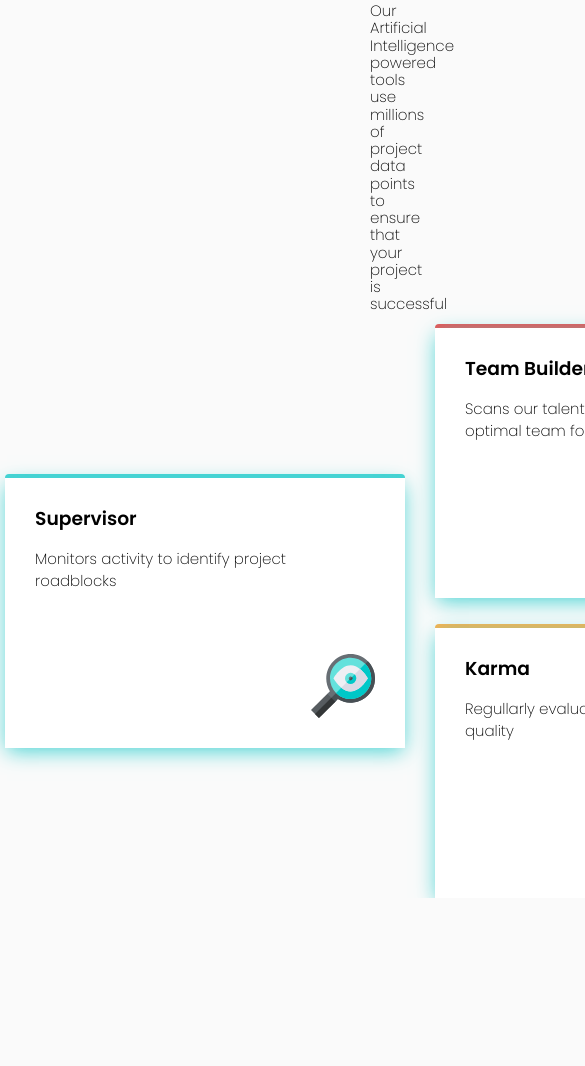
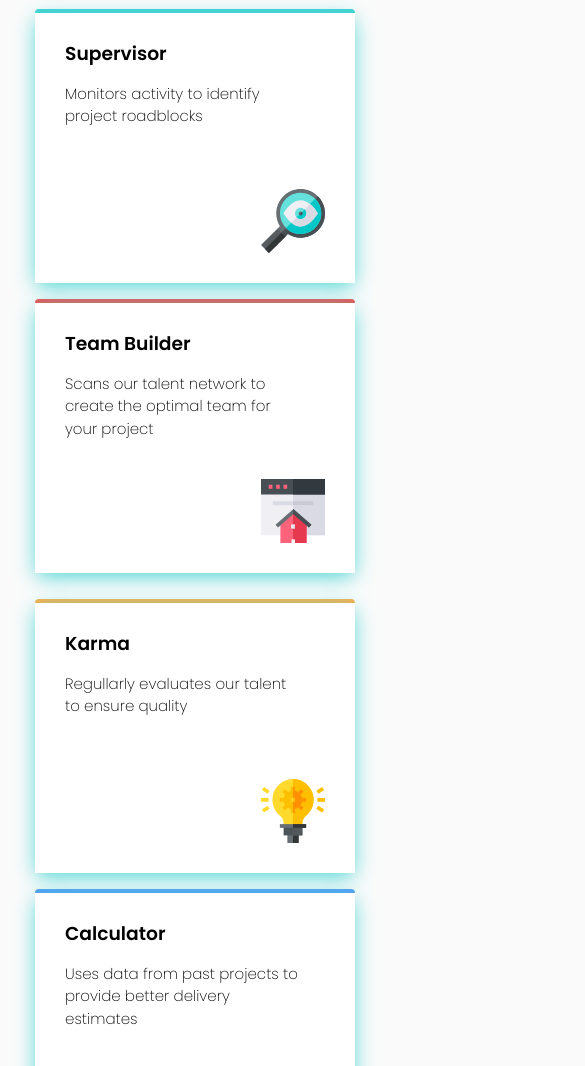
Before and after one commit to wella4life/Challenge_7_Easy, a plain HTML site: page index.html in a window 390 px wide. Shown: the part 206-1272 px from the top of the page, 585 px wide, since content can reach past the window. Before the commit the page ends 1104 px from the top, so only its background shows below. Drawn offline with Linux system fonts and the light colour scheme.

Commit message:
Finished Mobile Version
.Finished Mobile Version

```diff
--- a/css/master.css
+++ b/css/master.css
@@ -42,6 +42,10 @@ ul {
 @media (max-width: 425px) {
   .container {
     width: 320px;
+    display: flex;
+    flex-direction: column;
+    flex-wrap: wrap;
+    align-content: flex-start;
   }
 }
 @media (min-width: 768px) {
@@ -78,20 +82,48 @@ ul {
   margin-top: 7px;
   font-size: 33px;
 }
+@media (max-width: 425px) {
+  .header h2,
+  .header h1 {
+    font-size: 25px;
+  }
+}
 .header p {
   font-weight: 200;
   font-size: var(--Font-Size);
   margin-left: 335px;
   margin-right: 315px;
 }
+@media (max-width: 425px) {
+  .header p {
+    margin-left: 0;
+    margin-right: 0;
+  }
+}
 .content {
   display: flex;
+  margin-top: 50px;
+}
+@media (max-width: 425px) {
+  .content {
+    display: flex;
+    flex-direction: column;
+  }
 }
 .container .left {
   position: relative;
   margin-left: -30px;
   margin-right: 30px;
   margin-top: 150px;
+}
+@media (max-width: 425px) {
+  .container .left {
+    margin-left: 0;
+    margin-right: 0;
+    margin-top: 0;
+    margin-bottom: 20px;
+    width: 320px;
+  }
 }
 .container .left::before,
 .container .top::before,
@@ -121,9 +153,19 @@ ul {
 .container .middle .top {
   position: relative;
 }
+@media (max-width: 425px) {
+  .container .top {
+    width: 320px;
+  }
+}
 .container .middle .bot {
   position: relative;
   margin-top: 30px;
+}
+@media (max-width: 425px) {
+  .container .bot {
+    width: 320px;
+  }
 }
 .container .right {
   position: relative;
@@ -131,12 +173,25 @@ ul {
   margin-right: -30px;
   margin-top: 150px;
 }
+@media (max-width: 425px) {
+  .container .right {
+    margin-left: 0;
+    margin-right: 0;
+    margin-top: 20px;
+    width: 320px;
+  }
+}
 .container .box {
   position: relative;
   width: 400px;
   height: 270px;
   background-color: white;
   box-shadow: 0px 5px 20px -2px var(--Cyan);
+}
+@media (max-width: 425px) {
+  .container .box {
+    width: 320px;
+  }
 }
 .box h3 {
   position: absolute;
```
